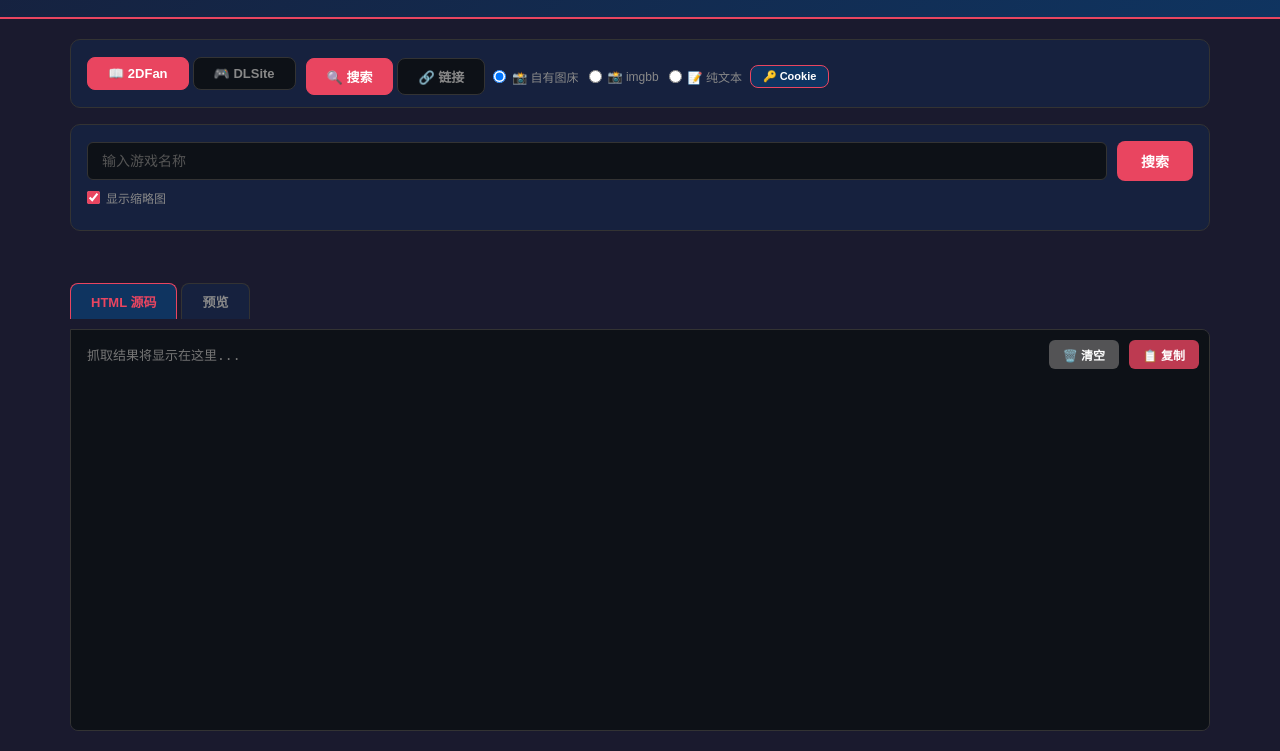
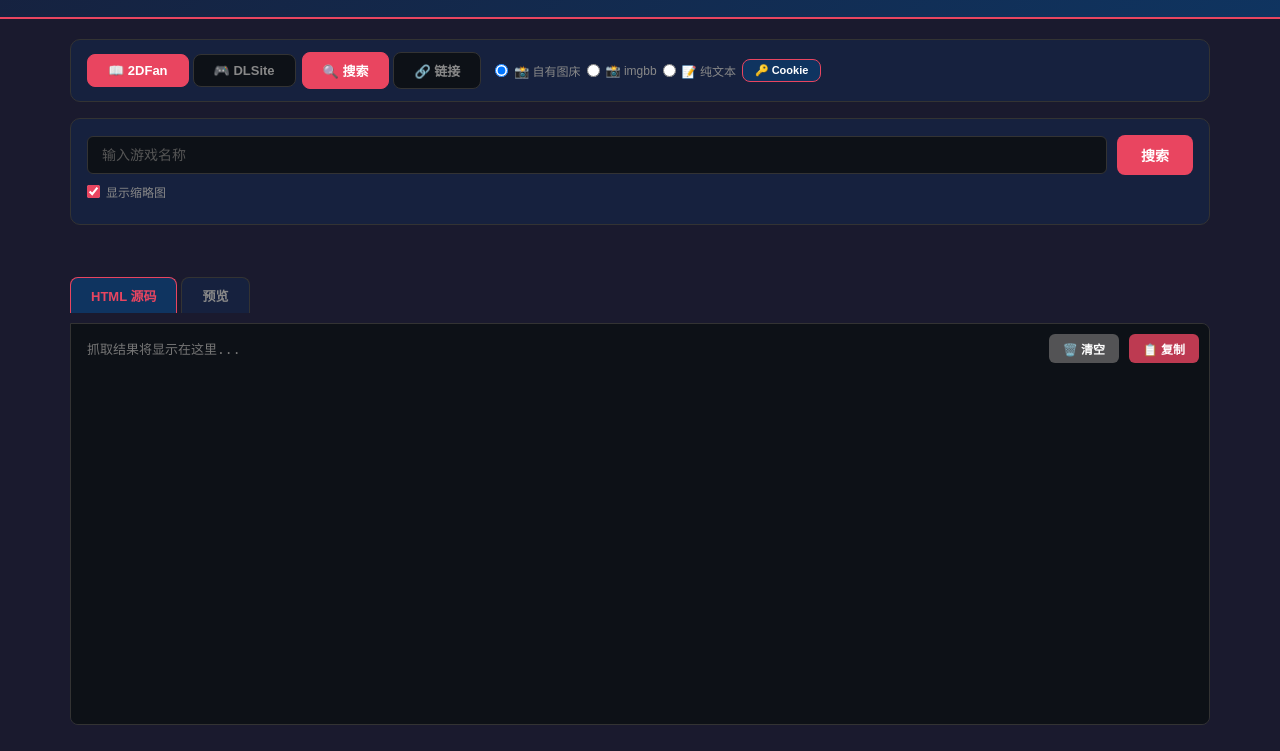
Before and after one commit to ccfca/2dfan-scraper, a website: page index.html in a window 1280 px wide. Both pictures are taken after a click on the element "📖 2DFan". Shown: the part 78-829 px from the top of the page. Drawn offline with Linux system fonts and the light colour scheme.

Commit message:
Rewrite top buttons: search/link mode switcher placed between site tabs and options

```diff
--- a/index.html
+++ b/index.html
@@ -107,23 +107,21 @@
 </div>
 
 <div class="main">
-  <!-- 搜索/链接切换 -->
+    <!-- 站点选择 + 模式切换 -->
   <div class="section" style="padding:12px 16px;">
-    <div style="display:flex;gap:10px;align-items:center;flex-wrap:wrap;">
+    <div style="display:flex;gap:6px;align-items:center;flex-wrap:wrap;">
       <div class="mode-tabs" style="margin-bottom:0;" id="siteSelector">
         <div class="mode-tab active" onclick="switchSite('2dfan')" id="siteTab2dfan">📖 2DFan</div>
         <div class="mode-tab" onclick="switchSite('dlsite')" id="siteTabDlsite">🎮 DLSite</div>
       </div>
-      <div id="2dfanOnlyControls" style="display:flex;gap:8px;align-items:center;flex-wrap:wrap;margin-top:6px;">
-        <div class="mode-tabs" style="margin-bottom:0;">
-          <div class="mode-tab active" onclick="switchGlobalMode('search')">🔍 搜索</div>
-          <div class="mode-tab" onclick="switchGlobalMode('direct')">🔗 链接</div>
-        </div>
-        <div class="toolbar" style="margin:0;">
-          <label class="toggle"><input type="radio" name="scrapeMode" value="imgbed" checked> 📸 自有图床</label>
-          <label class="toggle"><input type="radio" name="scrapeMode" value="imgbb"> 📸 imgbb</label>
-          <label class="toggle"><input type="radio" name="scrapeMode" value="text"> 📝 纯文本</label>
-        </div>
+      <div id="modeSelector" class="mode-tabs" style="margin-bottom:0;">
+        <div class="mode-tab active" id="modeTabSearch" onclick="switchGlobalMode('search')">🔍 搜索</div>
+        <div class="mode-tab" id="modeTabDirect" onclick="switchGlobalMode('direct')">🔗 链接</div>
+      </div>
+      <div id="scrapeOptions" style="display:flex;gap:6px;align-items:center;flex-wrap:wrap;margin-left:8px;">
+        <label class="toggle" style="margin:0;"><input type="radio" name="scrapeMode" value="imgbed" checked> 📸 自有图床</label>
+        <label class="toggle" style="margin:0;"><input type="radio" name="scrapeMode" value="imgbb"> 📸 imgbb</label>
+        <label class="toggle" style="margin:0;"><input type="radio" name="scrapeMode" value="text"> 📝 纯文本</label>
         <button class="small secondary" onclick="toggleCookie()" style="padding:4px 12px;font-size:11px;">🔑 Cookie</button>
       </div>
     </div>
@@ -256,12 +254,8 @@ function getScrapeMode() { return document.querySelector('input[name="scrapeMode
 
 // === 全局模式切换 ===
 function switchGlobalMode(mode) {
-  document.querySelectorAll('#2dfanOnlyControls .mode-tab').forEach(t => t.classList.remove('active'));
-  document.querySelectorAll('#2dfanOnlyControls .mode-tab').forEach(t => {
-    if ((mode === 'search' && t.textContent.includes('搜索')) || (mode === 'direct' && t.textContent.includes('链接'))) {
-      t.classList.add('active');
-    }
-  });
+  document.getElementById('modeTabSearch').classList.toggle('active', mode === 'search');
+  document.getElementById('modeTabDirect').classList.toggle('active', mode === 'direct');
   document.getElementById('globalSearchPanel').style.display = mode === 'search' ? 'block' : 'none';
   document.getElementById('globalDirectPanel').style.display = mode === 'direct' ? 'block' : 'none';
 }
@@ -296,17 +290,19 @@ function switchSite(site) {
   const tab = document.getElementById(tabId);
   if (tab) tab.classList.add('active');
 
-  const df2Controls = document.getElementById('2dfanOnlyControls');
+  const modeSelector = document.getElementById('modeSelector');
   const directPanel = document.getElementById('globalDirectPanel');
   const searchInput = document.getElementById('searchInput');
 
   if (site === '2dfan') {
-    df2Controls.style.display = 'flex';
+    modeSelector.style.display = '';
     directPanel.style.display = 'none';
     document.getElementById('globalSearchPanel').style.display = 'block';
+    document.getElementById('modeTabSearch').classList.add('active');
+    document.getElementById('modeTabDirect').classList.remove('active');
     searchInput.placeholder = '输入游戏名称';
   } else if (site === 'dlsite') {
-    df2Controls.style.display = 'none';
+    modeSelector.style.display = 'none';
     directPanel.style.display = 'none';
     document.getElementById('globalSearchPanel').style.display = 'block';
     searchInput.placeholder = '输入游戏名称';
```
